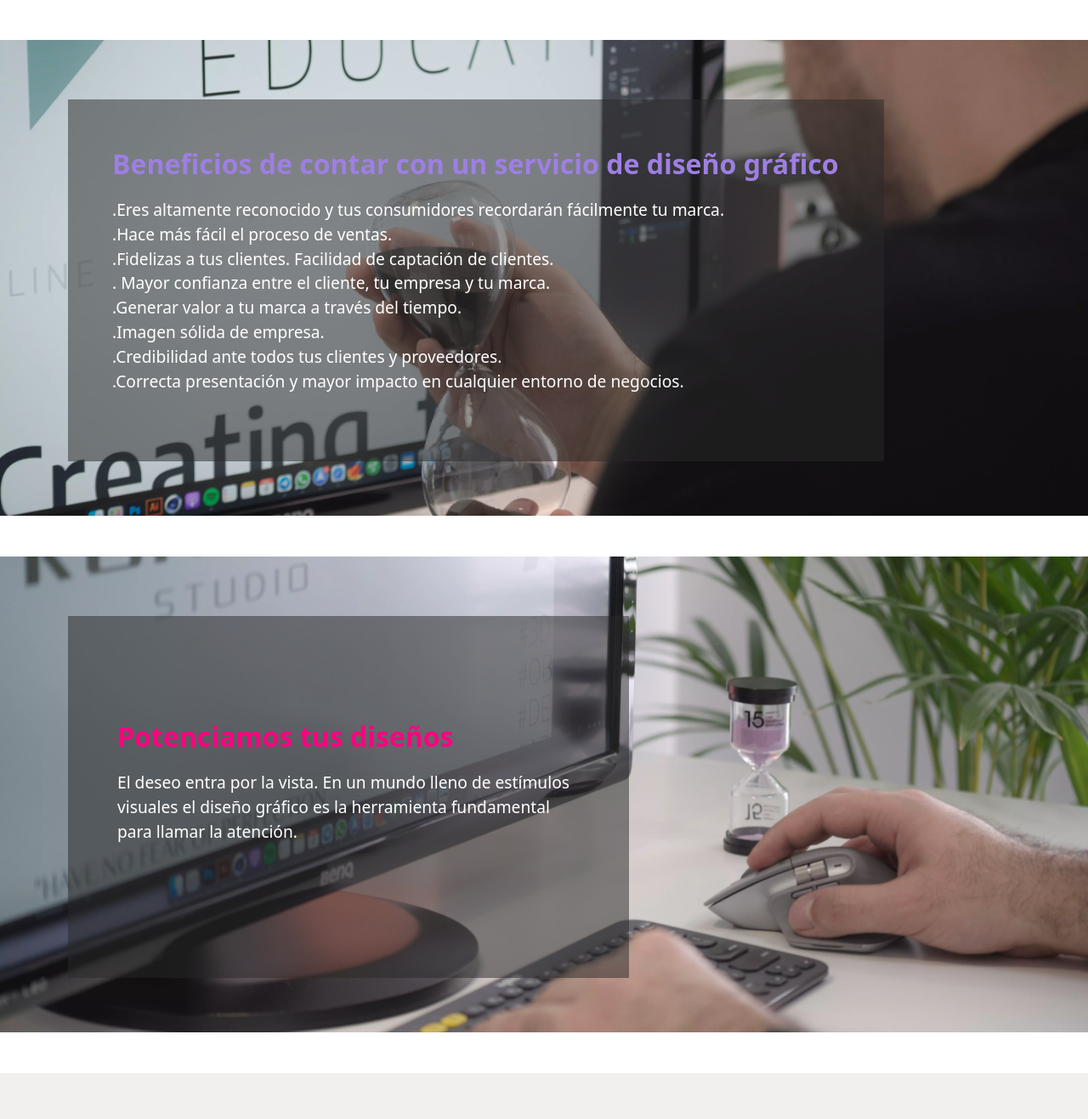
After one commit to DevNHL/Digimedia, a PHP site: page /View/ds.php in a window 1280 px wide. The commit adds this page. Shown: the part 1436-2753 px from the top of the page at 85% size. Run offline with PHP 8.4, Linux system fonts and the light colour scheme.

Commit message:
agregando

```diff
--- /dev/null
+++ b/View/ds.php
@@ -0,0 +1,97 @@
+<!DOCTYPE html>
+<html lang="es">
+
+<head>
+    <meta charset="UTF-8">
+    <meta http-equiv="X-UA-Compatible" content="IE=edge">
+    <meta name="viewport" content="width=device-width, initial-scale=1.0">
+    <title>.:: DigiMedia ::.</title>
+    <link rel="shortcut icon" href="img/logo.png" type="image/x-icon">
+    <!-- Fontawesome -->
+    <link rel="stylesheet" href="https://cdnjs.cloudflare.com/ajax/libs/font-awesome/6.2.1/css/all.min.css" integrity="sha512-MV7K8+y+gLIBoVD59lQIYicR65iaqukzvf/nwasF0nqhPay5w/9lJmVM2hMDcnK1OnMGCdVK+iQrJ7lzPJQd1w==" crossorigin="anonymous" referrerpolicy="no-referrer" />
+    <!-- CSS only -->
+    <link href="https://cdn.jsdelivr.net/npm/bootstrap@5.2.3/dist/css/bootstrap.min.css" rel="stylesheet" integrity="sha384-rbsA2VBKQhggwzxH7pPCaAqO46MgnOM80zW1RWuH61DGLwZJEdK2Kadq2F9CUG65" crossorigin="anonymous">
+    <!-- Stylos Css propios -->
+    <link rel="stylesheet" href="../css/dw.css?nfhnf">
+
+</head>
+
+<body>
+    <?php include 'header.html' ?>
+    <div class="banner">
+        <div class="con">
+            <div class="contenudi">
+                <div class="textos">
+                    <span class="text" id="ma">DISEÑO GR&Aacute;FICO</span>
+                    <p class="parrafo">Con nuestro servicio de Diseño Gráfico, crearemos piezas que logren transmitir la personalidad <br>
+                        de tu marca. A través de ideas y mensajes creativos, lograremos darle poder a tu marca.
+                    </p>
+                    <a href="contacto.php" class="btnx">Contactar</a>
+                </div>
+            </div>
+        </div>
+    </div>
+
+    <div class="pt-5"></div>
+    <div class="banner2">
+        <div class="conrs" id="conrs">
+            <div class="cont">
+                <div class="titulo"><p class="tes">Servicio de Diseño Gr&aacute;fico</p></div>
+                <p class="parrafo1">¿Buscas posicionar tu marca? Podemos ayudarte a conseguir este objetivo de
+                forma f&aacute;cil y r&aacute;pida, debido a que el diseño gr&aacute;fico es una herramienta
+                efectiva para potenciar una marca y construir el branding de tu empresa.
+                Nuestros servicios de Diseño Gráfico están enfocados a personas, pequeñas, medianas y grandes empresas. Diseñamos volantes, banners y toda tu
+                identidad corporativa con excelente relación calidad y precio, respaldado por
+                la seriedad, la atención y el profesionalismo de todo el equipo.
+                </p>
+            </div>
+        </div>
+
+    </div>
+
+    <div class="pt-5"></div>
+    <div class="banner3">
+        <div class="conrs" id="conrs">
+            <div class="cont">
+                <div class="titulo1"><p class="tes">Beneficios de contar con un servicio de diseño gráfico</p></div>
+                <p class="parrafo1">.Eres altamente reconocido y tus consumidores recordarán fácilmente tu marca. <br>
+                 .Hace más fácil el proceso de ventas. <br>
+                 .Fidelizas a tus clientes. Facilidad de captación de clientes. <br>
+                 . Mayor confianza entre el cliente, tu empresa y tu marca.  <br>
+                 .Generar valor a tu marca a través del tiempo. <br>
+                .Imagen sólida de empresa. <br>
+                .Credibilidad ante todos tus clientes y proveedores. <br>
+                .Correcta presentación y mayor impacto en cualquier entorno de negocios.
+                </p>
+            </div>
+        </div>
+
+    </div>
+
+    <div class="pt-5"></div>
+    <div class="banner4">
+        <div class="conrs" id="conrs">
+            <div class="cont1">
+                <div class="ted">
+                <div class="titulo"><p class="tes">Potenciamos tus diseños</p></div>
+                <p class="parrafo1">El deseo entra por la vista. En un mundo lleno de estímulos visuales el diseño gráfico es la
+                herramienta fundamental para llamar la
+                atención.
+                </p>
+                </div>
+            </div>
+        </div>
+
+    </div>
+    <div class="pt-5"></div>
+    <?php include 'footer.html' ?>
+
+</body>
+<!-- JavaScript Bundle with Popper -->
+<script src="https://cdn.jsdelivr.net/npm/bootstrap@5.2.3/dist/js/bootstrap.bundle.min.js" integrity="sha384-kenU1KFdBIe4zVF0s0G1M5b4hcpxyD9F7jL+jjXkk+Q2h455rYXK/7HAuoJl+0I4" crossorigin="anonymous"></script>
+<!-- JS propio -->
+<!--<script defer src="https://app.embed.im/snow.js"></script>
+    <script src="js/main.js"></script>-->
+
+<script src="../js/letra.js"></script>
+</html>
--- a/css/diseno_web.css
+++ b/css/diseno_web.css
@@ -99,7 +99,10 @@
     color: white;
     font-size: 1.5rem;
 }
-
+.parrafo1{
+    color: white;
+    font-size: 1rem;
+}
 
 .bannersec3{
     background-image: url('../img/dw\ lima\ peru.webp');
--- /dev/null
+++ b/css/dw.css
@@ -0,0 +1,247 @@
+*{
+    margin: 0;
+    padding: 0;
+}
+:root {
+    --first-color: #6434d1;
+    --second-color: #9e7fe2;
+    --shadow-color: #FF9E9E;
+    --shadow-color-light: white;
+    --color_banner_primero:#FF0080;
+}
+.banner{
+    background-image: url('../img/redes\ sociales\ gestiones.webp');
+    background-size: cover;
+    width: 100%;
+    height: 100%;
+}
+
+.banner2{
+    background-image: url('../img/servicio\ de\ desarrollo.webp ');
+    background-position: center;
+    background-size: cover;
+    width: 100%;
+    height: 64%;
+}
+
+.banner3{
+    background-image: url('../img/beneficios\ de\ contar\ con\ un\ servicio.webp ');
+    background-position: center;
+    background-size: cover;
+    width: 100%;
+    height: 70%;
+}
+
+.banner4{
+    background-image: url('../img/potenciamos\ tu\ diseño.webp ');
+    background-position: center;
+    background-size: cover;
+    width: 100%;
+    height: 70%;
+}
+.con1{
+    background-color: rgba(41,41,41,0.2) ;
+    width: 100%;
+    height: 100%;
+}
+.textos{
+    padding-top: 210px;
+    padding-left: 150px;
+
+}
+.text{
+    font-size: 4rem;
+    font-weight: 800;
+    color: var(--second-color);
+
+}
+.parrafo{
+    font-size: 1.5rem;
+    color: white;
+}
+.btnx{
+    background-color: var(--second-color);
+    padding: 12px;
+    border-radius: 5px;
+    color: white;
+}
+
+.btnx:hover{
+    color: var(--second-color);
+    background-color: white;
+}
+.conrs{
+    padding-top: 70px;
+    padding-left: 80px;
+    height: 100%;
+}
+.cont{
+    background-color: rgba(41,41,41,0.5) ;
+    width: 80%;
+    height: 87%;
+    padding: 52px;
+}
+.cont1{
+    background-color: rgba(41,41,41,0.5) ;
+    width: 55%;
+    height: 87%;
+    padding: 58px;
+}
+.titulo{
+    color: var(--color_banner_primero);
+    font-weight: 900;
+}
+.titulo1{
+    color: var(--second-color);
+    font-weight: 900;
+}
+.tes{
+    font-size: 2rem;
+}
+.parrafo1{
+    font-size: 1.2rem;
+    color: white;
+}
+.ted{
+    padding-top: 60px;
+}
+#ma{
+    display: inline;
+    border-right: 2px solid white;
+}
+
+/*medias queriys*/
+/*************movil******************/
+@media screen and (max-width:450px) {
+    .banner{
+        height:60%;
+        width: 100%;
+        background-position: center;
+
+    }
+    .con{
+        background-color: rgba(41,41,41,0.4) ;
+        height: 100%;
+        width: 100%;
+    }
+    .textos{
+        padding: 0;
+        padding: 15px;
+        padding-top: 120px;
+        margin-left: 15px;
+        margin-right: 10px;
+
+    }
+    .text{
+        font-size: 2rem;
+    }
+    .parrafo{
+        font-size: 1rem;
+    }
+
+    .btnx{
+        padding: 0;
+        padding: 5px;
+    }
+
+    .banner2{
+        background-position: center;
+        width: 100%;
+        height: 55%;
+    }
+    .conrs{
+        padding: 0;
+        margin: 0;
+        margin-left: 15px;
+        padding-top: 20px;
+
+
+    }
+    .cont{
+
+        padding: 0;
+        padding: 20px;
+        height: 95%;
+    }
+    .tes{
+
+        font-size:20px;
+    }
+    .parrafo1{
+        font-size: 13px;
+    }
+    .cont1{
+        background-color: rgba(41,41,41,0.5) ;
+        width: 80%;
+        height: 60%;
+        padding: 0;
+        padding:15px;
+
+    }
+    .banner4{
+        height: 45%;
+    }
+    .ted{
+        padding: 0  ;
+    }
+
+}
+
+@media screen and (min-height: 980px){
+    .banner{
+        height: 50%;
+    }
+    .con{
+        background-color: rgba(41,41,41,0.4) ;
+        height: 100%;
+        width: 100%;
+    }
+    .textos{
+        padding: 0;
+        padding: 15px;
+        padding-top: 120px;
+        margin-left: 15px;
+        margin-right: 10px;
+
+    }
+    .text{
+        font-size: 3rem;
+    }
+    .parrafo{
+        font-size: 1.2rem;
+    }
+
+    .btnx{
+        padding: 0;
+        padding: 8px;
+    }
+    .banner2{
+        height: 38%;
+    }
+    #conrs{
+        padding: 0;
+        padding-top: 30px;
+        padding-left: 35px;
+    }
+    .cont{
+       height: 90%;
+       padding: 0;
+       padding: 15px;
+    }
+    .tes{
+        font-size: 1.6rem;
+    }
+    .parrafo1{
+        font-size: 1rem;
+    }
+
+    .banner3{
+        height: 45%;
+    }
+    .banner4{
+        height: 41%;
+    }
+    .ted{
+        padding: 0;
+    }
+}
```
Also changed, not shown: View/ds-web.php (+29 -13 lines).
